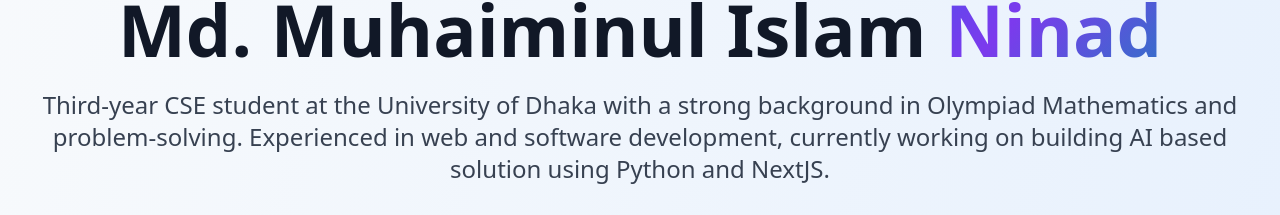
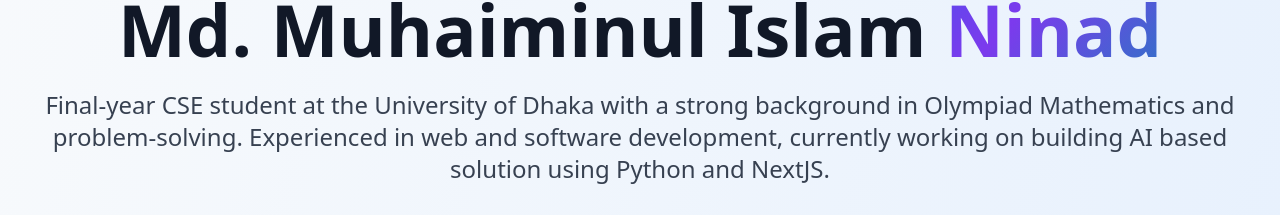
Before and after one commit to ninadgns/portfolio, a Next.js app: page / in a window 1280 px wide. Shown: the part 351-566 px from the top of the page. Built offline with nearby package versions, Linux system fonts and the light colour scheme.

Commit message:
Update Hero component to reflect current academic status as a final-year CSE student at the University of Dhaka.

```diff
--- a/components/Hero.tsx
+++ b/components/Hero.tsx
@@ -37,7 +37,7 @@
                         className="text-2xl mb-8 mx-auto pop-in"
                         style={{ color: 'var(--muted)' }}
                     >
-                        Third-year CSE student at the University of Dhaka with a strong background in Olympiad Mathematics and problem-solving. Experienced in web and software development, currently working on building AI based solution using Python and NextJS.
+                        Final-year CSE student at the University of Dhaka with a strong background in Olympiad Mathematics and problem-solving. Experienced in web and software development, currently working on building AI based solution using Python and NextJS.
                     </motion.p>
                     <motion.div
                         variants={itemVariants}
```
